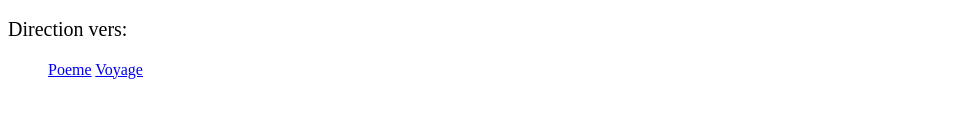
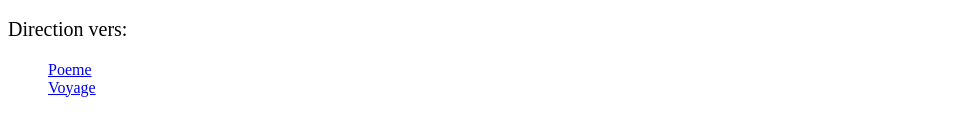
Before and after one commit to JoshyStP/JoshyStP.github.io, a plain HTML site: page index.html in a window 1280 px wide. Shown: the part 576-712 px from the top of the page, without its empty margins (0-960 px from the left). Drawn offline with Linux system fonts and the light colour scheme.

Commit message:
Update index.html

```diff
--- a/index.html
+++ b/index.html
@@ -48,7 +48,7 @@
     <!-- Lien pour allez ver mon poeme et mon voyage -->
   <p id="LienP">Direction vers:</p>
   <ul>
-    <il><a href="poeme.html">Poeme</a></il>
+    <il><a href="poeme.html">Poeme</a></il><br>
     <il><a href="voyage.html">Voyage</a></il>
   </ul>
 
```
